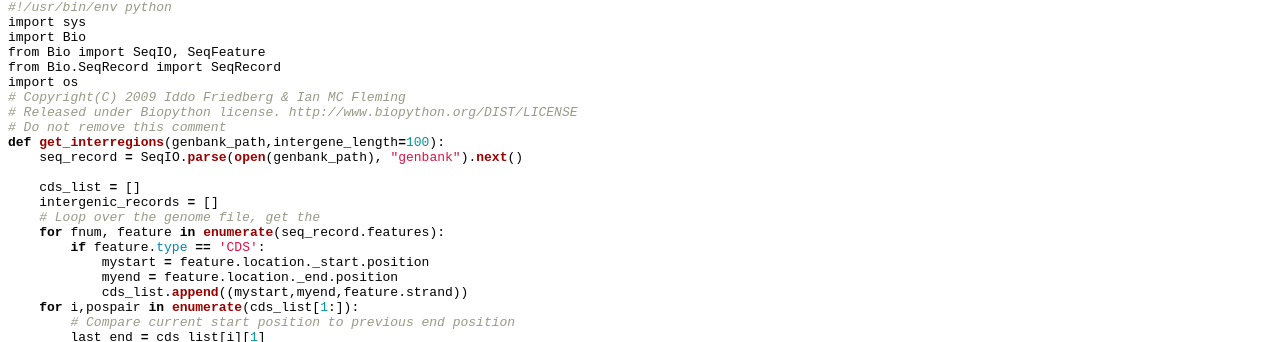
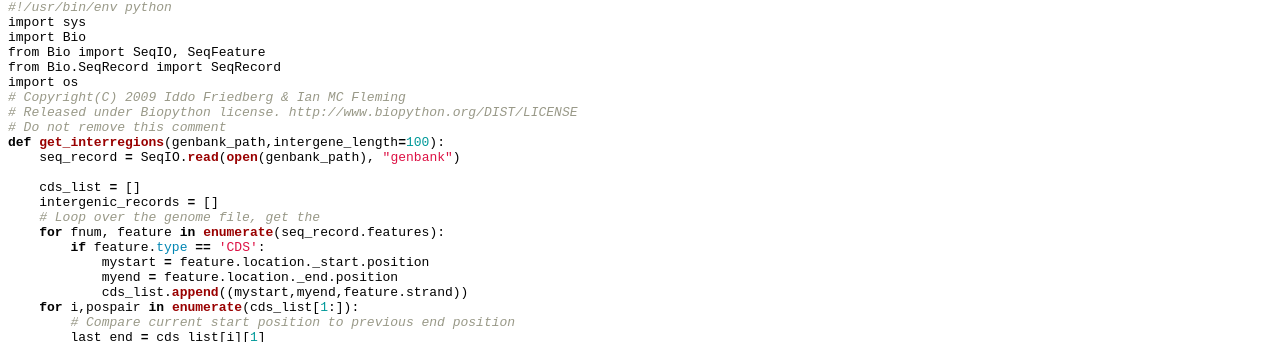
Before and after one commit to biopython/biopython.github.io, a Jekyll site: the page built from wiki/Intergenic_regions.md, in a window 1280 px wide. Shown: the part 318-660 px from the top of the page. Built offline with Jekyll 4.4.1, drawn with Linux system fonts in a browser that asks for light colours.

Commit message:
/* Solution */ Use Bio.SeqIO.read(xxx) instead of Bio.SeqIO.parse(xxx).next()

```diff
--- a/wiki/Intergenic_regions.md
+++ b/wiki/Intergenic_regions.md
@@ -37,7 +37,7 @@ import os
 # Released under Biopython license. http://www.biopython.org/DIST/LICENSE
 # Do not remove this comment
 def get_interregions(genbank_path,intergene_length=100):
-    seq_record = SeqIO.parse(open(genbank_path), "genbank").next()
+    seq_record = SeqIO.read(open(genbank_path), "genbank")
 
     cds_list = []
     intergenic_records = []
```
Also changed, not shown: 1 other file.
